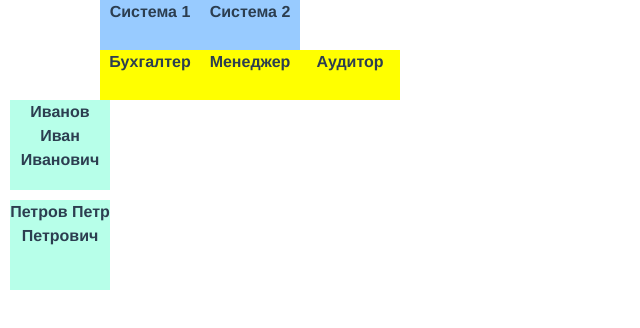
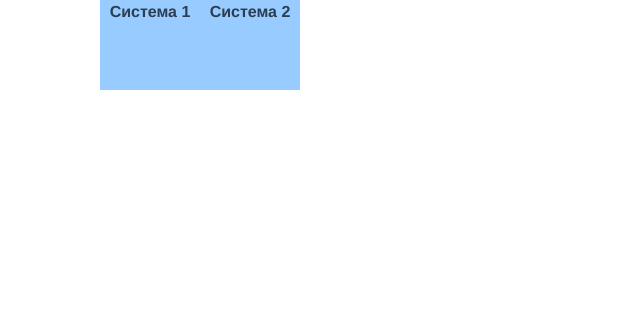
Before and after one commit to skitale-design/dynamic-table, a Vue app: page / in a window 1280 px wide. Shown: the top 328 px of the page, without its empty margins (0-640 px from the left). Built offline with nearby package versions, Linux system fonts and the light colour scheme.

Commit message:
Шаг 1 добавить массив id

```diff
--- a/src/App.vue
+++ b/src/App.vue
@@ -1,11 +1,9 @@
 <template>
   <div>
     <div v-for="u in users.jsondata" :key="u.id">
-      <OnlyDivs :msg="u.name" :top=u.id*100 color="#B7FFE9"/>
       <div v-for="s in u.system " :key="s.id">
-        <OnlyDivs :msg="s.name" :top="0" :left="s.id*100" color="#98cbff"/>
-        <div v-for="r in s.role " :key="r.id">
-          <OnlyDivs :msg="r.name" :top="50" :left="r.id*100" :height="50" color="yellow" />
+        <div v-if="!state.SysIds.value.includes(s.id)" >
+          <OnlyDivs :msg="s.name" :top="0" :left="s.id*100" color="#98cbff"/>
         </div>
       </div>
     </div>
@@ -15,9 +13,7 @@
 <script setup>
   import users from "./data/users.json";
   import OnlyDivs from "./components/OnlyDivs/OnlyDivs.vue";
-  // function ObjectToColor(obj){
-  //     return `rgb(${obj.r},${obj.g},${obj.b})` //todo есть специальный метод для вывода в формате RGB?
-  // }
+  import {state} from './components/StateStore.js'
 </script>
 
 <style>
--- a/src/components/StateStore.js
+++ b/src/components/StateStore.js
@@ -1,7 +1,8 @@
-import { reactive } from "vue";
-export const state = reactive({
-  summCol: { hidden: false },
-  mainCol: { hidden: false },
-  fontWeight: { bool: false, weight: "bold" },
-  currentId: { id: null },
-});
+import { ref, reactive } from "vue";
+export const state = {
+  summCol: reactive({ hidden: false }),
+  mainCol: reactive({ hidden: false }),
+  fontWeight: reactive({ bool: false, weight: "bold" }),
+  currentId: reactive({ id: null }),
+  SysIds: ref([]),
+};
--- a/src/data/users.json
+++ b/src/data/users.json
@@ -2,48 +2,54 @@
   "jsondata": [
     {
       "id": 1,
+      "type": "user",
       "name": "Иванов Иван Иванович",
       "system": [
         {
           "id": 1,
+          "type": "system",
           "name": "Система 1",
           "role": [
-            { "id": 1, "name": "Администратор", "value": 1 },
-            { "id": 2, "name": "Пользователь", "value": 0 },
-            { "id": 3, "name": "Гость", "value": 0 }
+            { "id": 1, "type": "cell", "name": "Администратор", "value": 1 },
+            { "id": 2, "type": "cell", "name": "Пользователь", "value": 0 },
+            { "id": 3, "type": "cell", "name": "Гость", "value": 0 }
           ]
         },
         {
           "id": 2,
+          "type": "system",
           "name": "Система 2",
           "role": [
-            { "id": 1, "name": "Бухгалтер", "value": 1 },
-            { "id": 2, "name": "Менеджер", "value": 0 },
-            { "id": 3, "name": "Аудитор", "value": 1 }
+            { "id": 1, "type": "cell", "name": "Бухгалтер", "value": 1 },
+            { "id": 2, "type": "cell", "name": "Менеджер", "value": 0 },
+            { "id": 3, "type": "cell", "name": "Аудитор", "value": 1 }
           ]
         }
       ]
     },
     {
       "id": 2,
+      "type": "user",
       "name": "Петров Петр Петрович",
       "system": [
         {
           "id": 1,
+          "type": "system",
           "name": "Система 1",
           "role": [
-            { "id": 1, "name": "Администратор", "value": 1 },
-            { "id": 2, "name": "Пользователь", "value": 0 },
-            { "id": 3, "name": "Гость", "value": 0 }
+            { "id": 1, "type": "cell", "name": "Администратор", "value": 1 },
+            { "id": 2, "type": "cell", "name": "Пользователь", "value": 0 },
+            { "id": 3, "type": "cell", "name": "Гость", "value": 0 }
           ]
         },
         {
           "id": 2,
+          "type": "system",
           "name": "Система 2",
           "role": [
-            { "id": 1, "name": "Бухгалтер", "value": 1 },
-            { "id": 2, "name": "Менеджер", "value": 0 },
-            { "id": 3, "name": "Аудитор", "value": 1 }
+            { "id": 1, "type": "cell", "name": "Бухгалтер", "value": 1 },
+            { "id": 2, "type": "cell", "name": "Менеджер", "value": 0 },
+            { "id": 3, "type": "cell", "name": "Аудитор", "value": 1 }
           ]
         }
       ]
```
